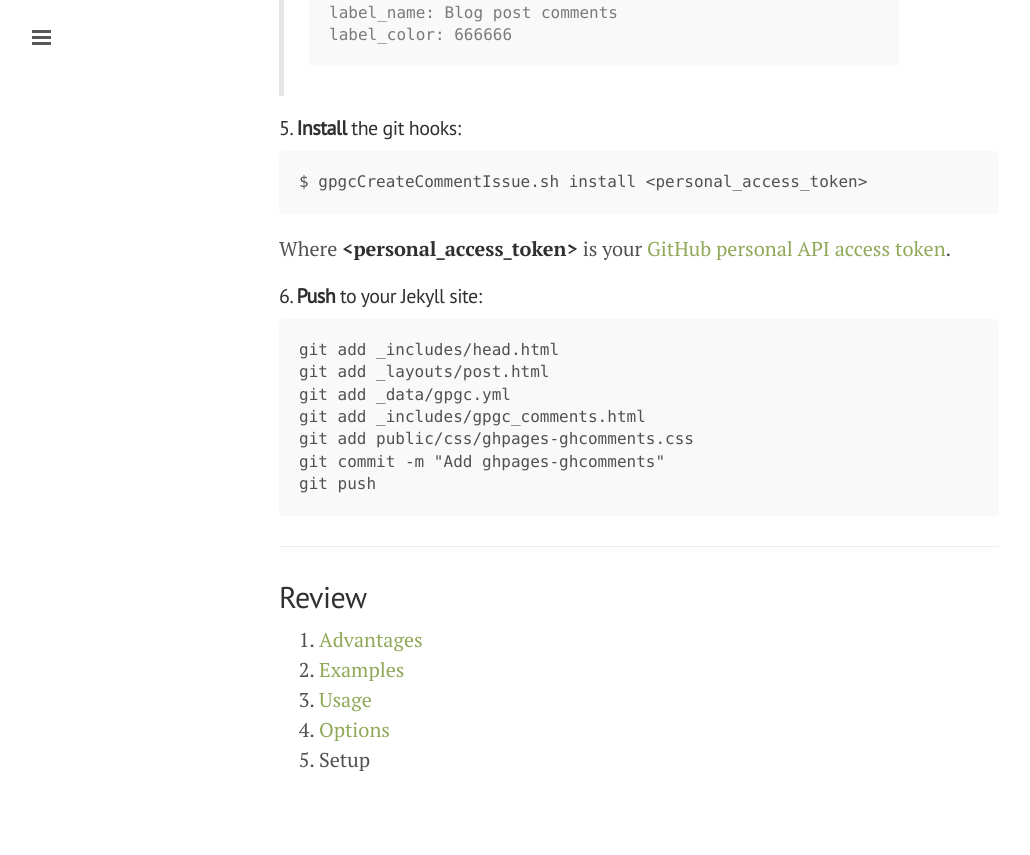
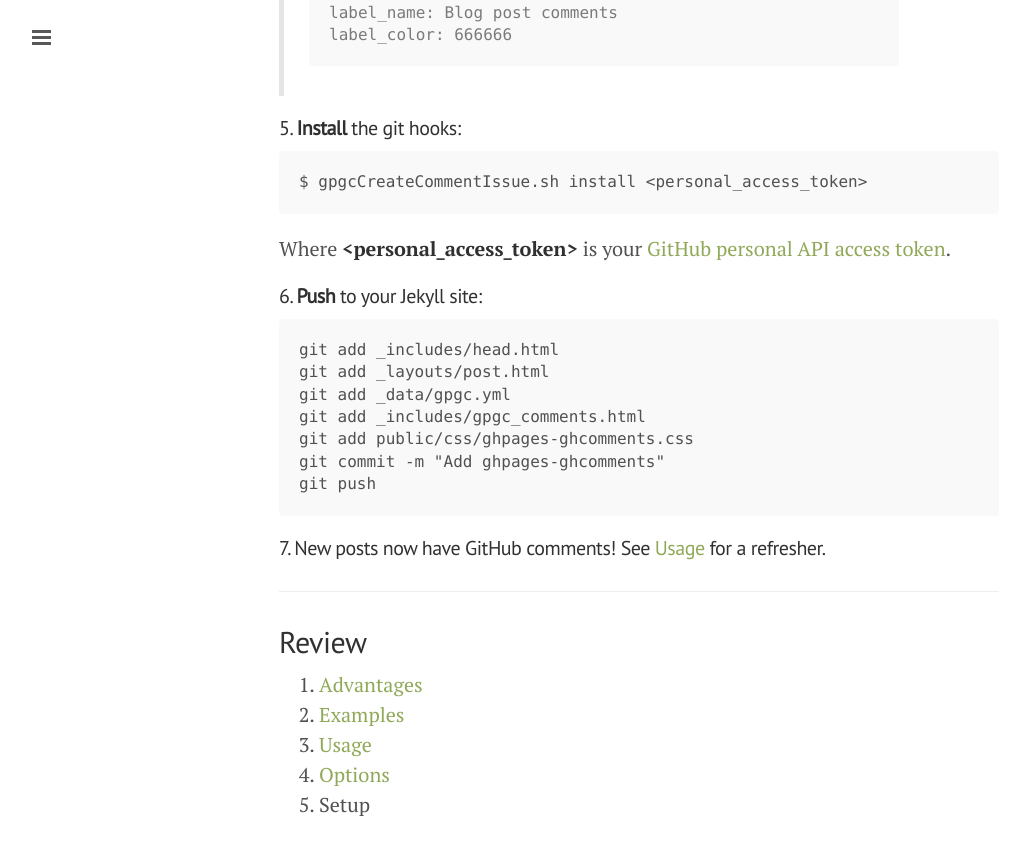
Before and after one commit to wireddown/ghpages-ghcomments, a Jekyll site: the page built from setup.md, in a window 1280 px wide and 900 px high, scrolled down 1193 px. Shown: the top 855 px of the window, without its empty margins (1-1031 px from the left). Built offline with Jekyll 4.4.1, drawn with Linux system fonts in a browser that asks for light colours; Markdown is read by kramdown in place of the engine named in the settings.

Commit message:
Add refresher step to Setup

````diff
--- a/setup.md
+++ b/setup.md
@@ -65,6 +65,8 @@ git commit -m "Add ghpages-ghcomments"
 git push
 ```
 
+#### 7. New posts now have GitHub comments! See [Usage]({{ site.baseurl }}usage) for a refresher.
+
 {% endraw %}
 
 ---
````
